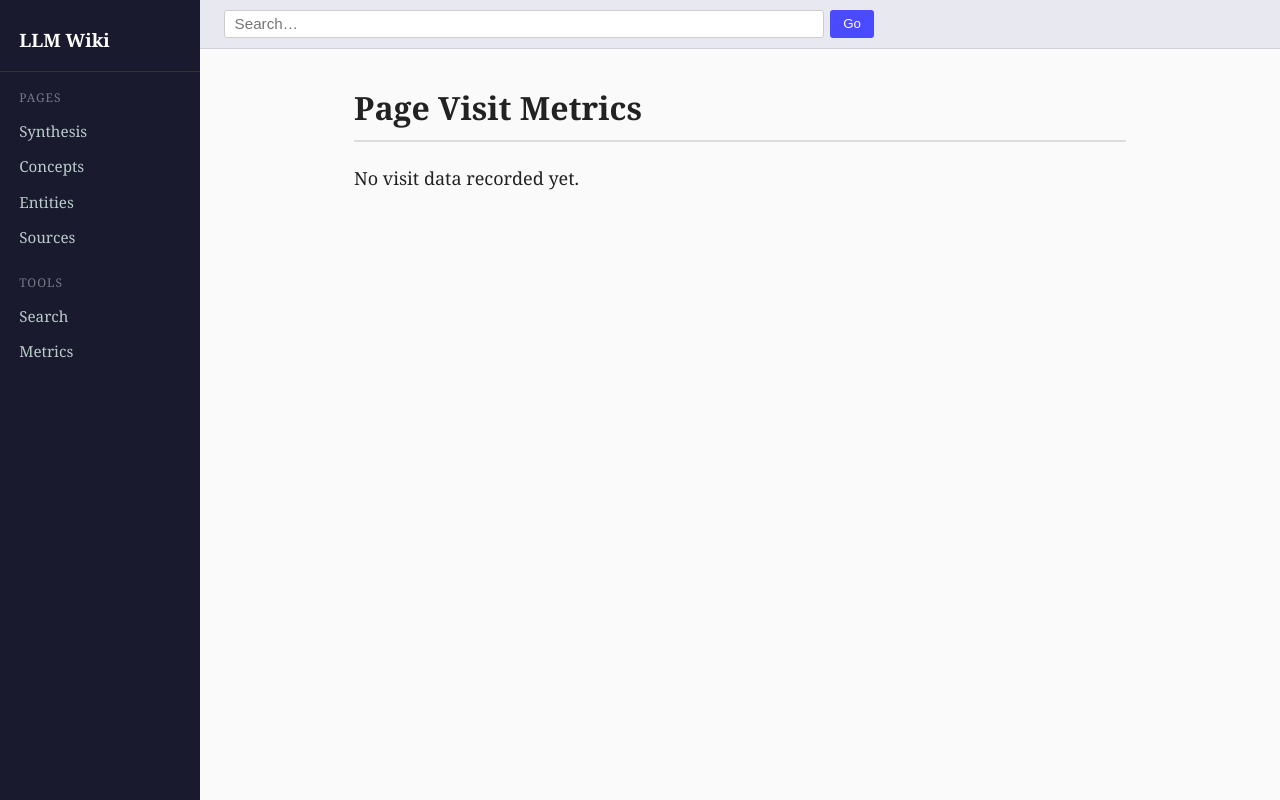
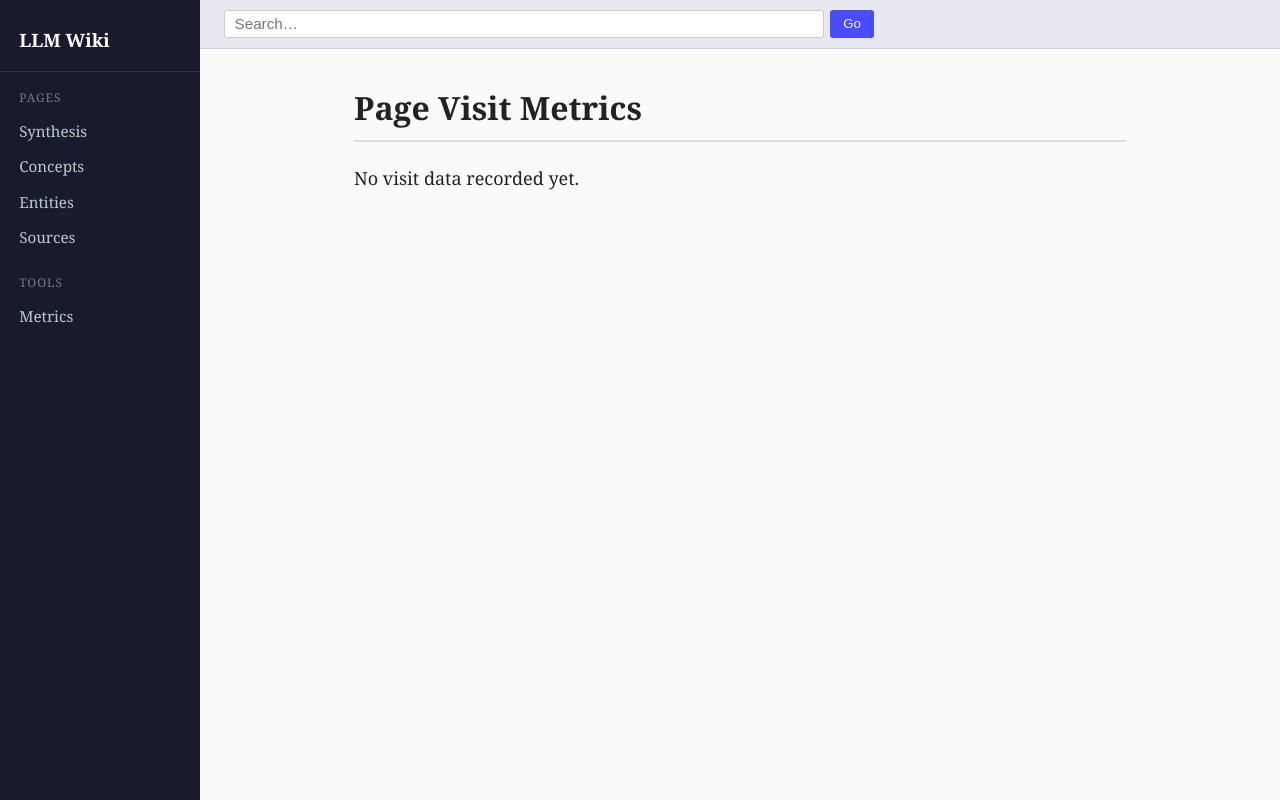
Before and after one commit to wmar-dev/llm-wiki-ads-ranking, a Flask app: page /metrics in a window 1280 px wide. Run offline with Flask 3, Linux system fonts and the light colour scheme.

Commit message:
chore: remove redundant Search link from sidebar nav
The top search box already submits to /search, making the sidebar
shortcut duplicative.

Co-Authored-By: Claude Sonnet 4.6 <noreply@anthropic.com>

```diff
--- a/wiki_server/templates/base.html
+++ b/wiki_server/templates/base.html
@@ -30,7 +30,6 @@
       </div>
       <div class="nav-section">
         <div class="nav-label">Tools</div>
-        <a href="/search">Search</a>
         <a href="/metrics">Metrics</a>
       </div>
     </nav>
```
